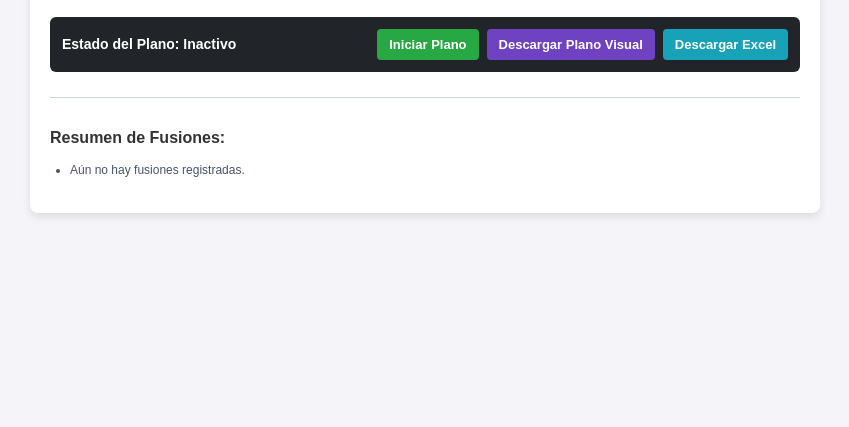
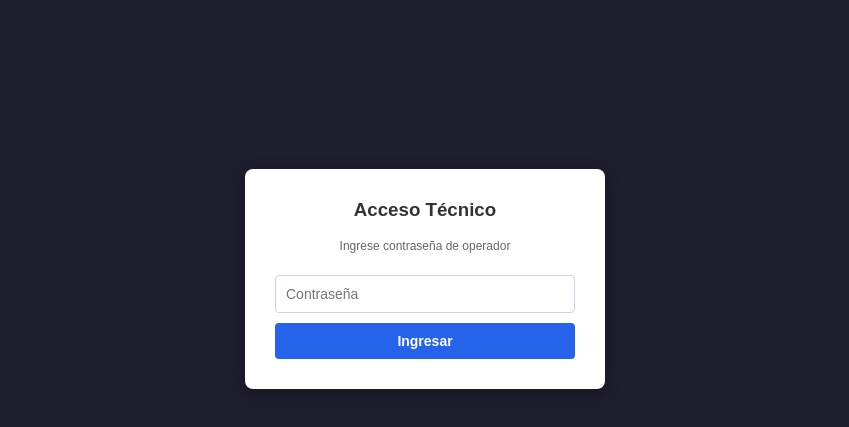
Before and after one commit to ingenieriamypsalazarlagos-ctrl/myp-portal, a website: page index.html in a window 1280 px wide. Shown: the part 121-548 px from the top of the page, without its empty margins (215-1064 px from the left). Drawn offline with Linux system fonts and the light colour scheme.

Commit message:
Add files via upload

```diff
--- a/index.html
+++ b/index.html
@@ -14,6 +14,48 @@
             flex-direction: column;
             align-items: center;
         }
+        /* Pantalla de Login de Técnicos */
+        #login-screen {
+            position: fixed;
+            top: 0; left: 0; width: 100%; height: 100%;
+            background: #1e1e2f;
+            display: flex;
+            justify-content: center;
+            align-items: center;
+            z-index: 9999;
+        }
+        .login-box {
+            background: #fff;
+            padding: 30px;
+            border-radius: 8px;
+            width: 300px;
+            text-align: center;
+            box-shadow: 0 4px 15px rgba(0,0,0,0.3);
+        }
+        .login-box h3 { margin-top: 0; color: #333; }
+        .login-box input {
+            width: 100%;
+            padding: 10px;
+            margin: 10px 0;
+            border: 1px solid #cbd5e1;
+            border-radius: 4px;
+            box-sizing: border-box;
+            font-size: 14px;
+        }
+        .login-box button {
+            width: 100%;
+            padding: 10px;
+            background-color: #2563eb;
+            color: white;
+            border: none;
+            border-radius: 4px;
+            cursor: pointer;
+            font-weight: bold;
+            font-size: 14px;
+        }
+        .login-box button:hover { background-color: #1d4ed8; }
+        .login-error { color: #dc2626; font-size: 12px; margin-top: 5px; display: none; }
+
         h2 {
             color: #333;
             text-align: center;
@@ -291,6 +333,17 @@
 </head>
 <body>
 
+    <!-- Pantalla de Login de Técnicos -->
+    <div id="login-screen">
+        <div class="login-box">
+            <h3>Acceso Técnico</h3>
+            <p style="font-size: 12px; color: #666;">Ingrese contraseña de operador</p>
+            <input type="password" id="input-password" placeholder="Contraseña">
+            <button onclick="verificarPassword()">Ingresar</button>
+            <div id="login-error" class="login-error">Contraseña incorrecta</div>
+        </div>
+    </div>
+
     <div class="container">
         <h2>Catastro Mufa TP</h2>
         <p class="subtitle">Gestión Integral de Mufas, Cables y Fusiones</p>
@@ -355,6 +408,25 @@
     </div>
 
     <script>
+        const PASSWORD_TECNICO = "tecnicos2026";
+
+        function verificarPassword() {
+            let pass = document.getElementById("input-password").value;
+            if (pass === PASSWORD_TECNICO) {
+                document.getElementById("login-screen").style.display = "none";
+                sessionStorage.setItem("tecnico_autenticado", "true");
+            } else {
+                let err = document.getElementById("login-error");
+                err.style.display = "block";
+            }
+        }
+
+        window.onload = function() {
+            if (sessionStorage.getItem("tecnico_autenticado") === "true") {
+                document.getElementById("login-screen").style.display = "none";
+            }
+        };
+
         let datosTrabajo = { tp: '', nombre: '', fechaInicio: '' };
         let mufas = {};
         let planoActivo = false;
@@ -454,7 +526,6 @@
                 if (!confirmarCables) return;
             }
 
-            // Romper fusiones externas asociadas a cables de esta mufa
             for (let cName in mufas[nombreMufa]) {
                 mufas[nombreMufa][cName].filamentosArray.forEach(f => {
                     if (f.fusionadoCon) {
```
